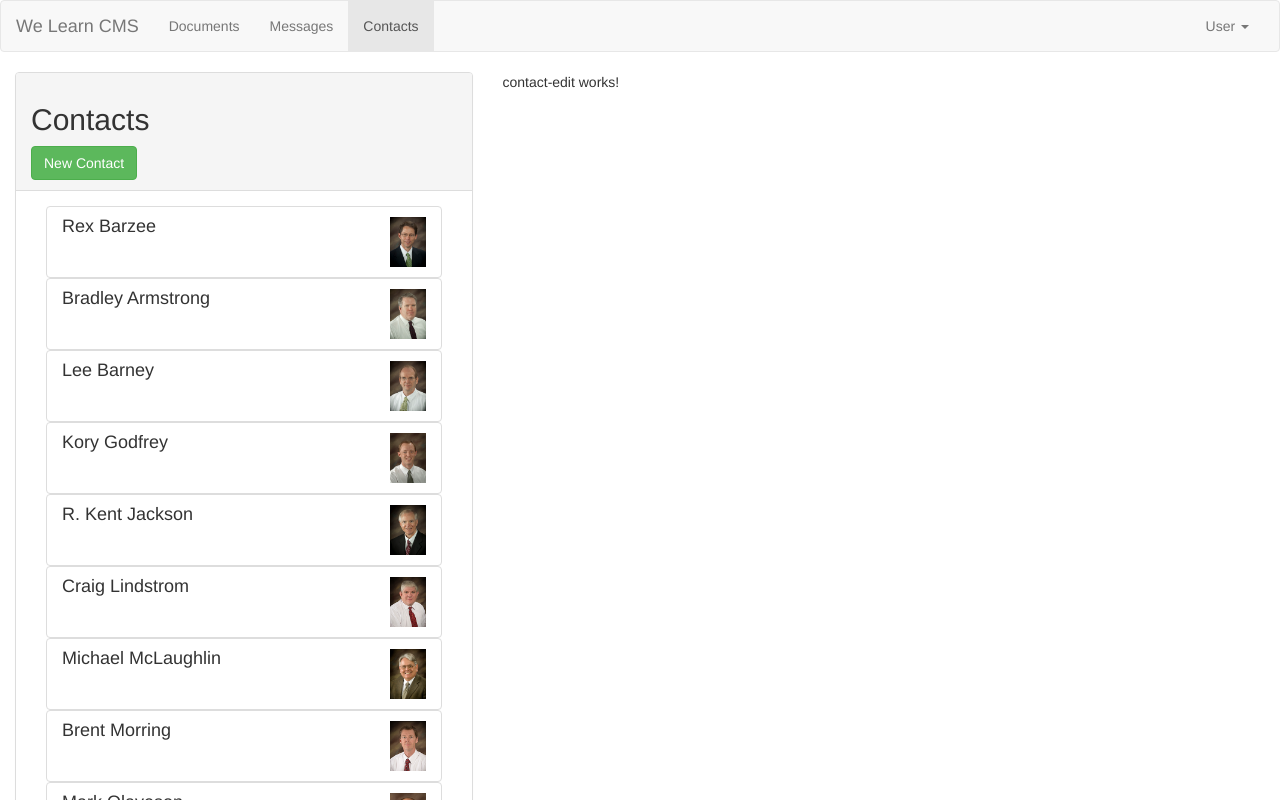
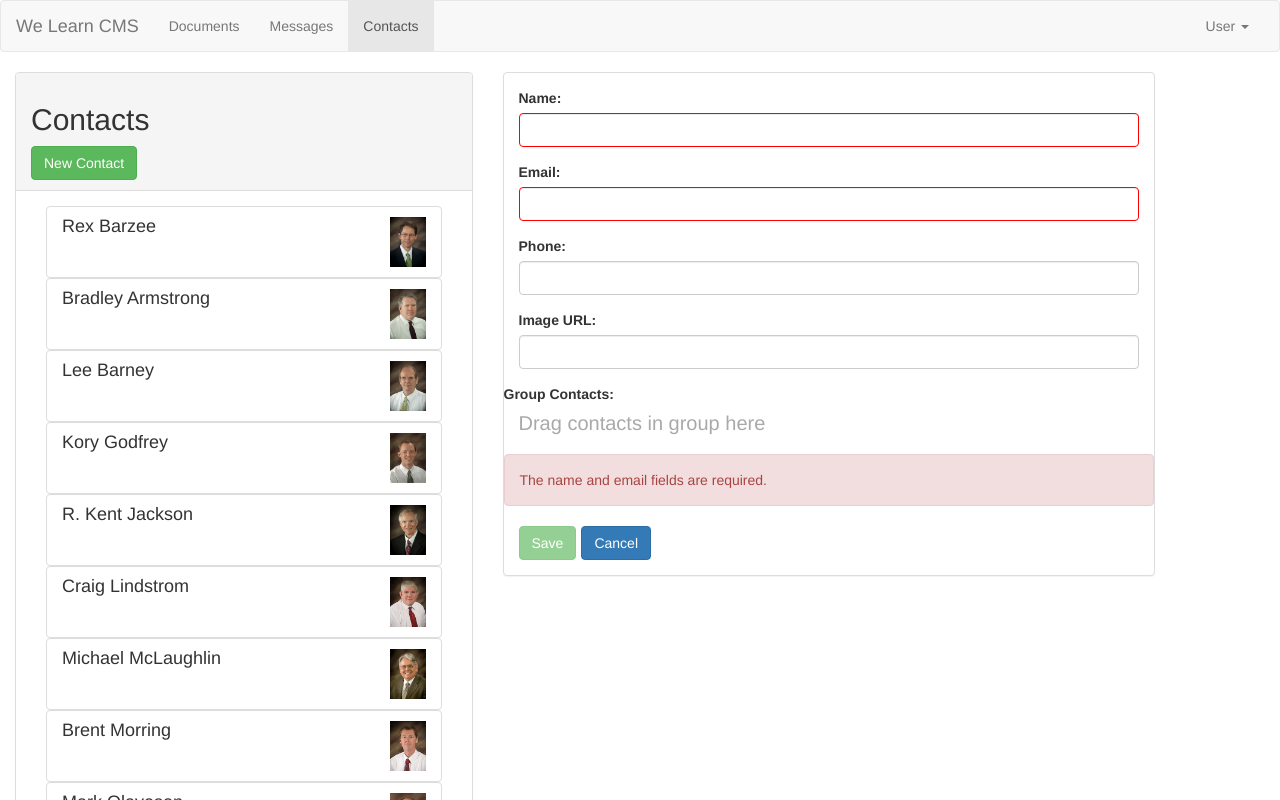
Before and after one commit to lydiaswan15/cms, an Angular app in the folder cms/: page /contacts/new in a window 1280 px wide. Shown: the top 800 px of the page. Built offline with nearby package versions, Linux system fonts and the light colour scheme.

Commit message:
error message with DndModule.forRoot()

```diff
--- a/cms/package.json
+++ b/cms/package.json
@@ -19,6 +19,7 @@
     "@angular/platform-browser-dynamic": "~13.3.0",
     "@angular/router": "~13.3.0",
     "bootstrap": "^3.4.1",
+    "ng2-dnd": "^5.0.2",
     "rxjs": "~7.5.0",
     "tslib": "^2.3.0",
     "zone.js": "~0.11.4"
--- a/cms/src/app/contacts/contact-edit/contact-edit.component.css
+++ b/cms/src/app/contacts/contact-edit/contact-edit.component.css
@@ -0,0 +1,33 @@
+
+.required.ng-invalid {
+    border: 1px solid red;
+  }
+
+  .invalid.ng-invalid.ng-dirty {
+    border: 1px solid red;
+  }
+
+  .pad-left-right{
+    padding-left:.1rem;
+  }
+
+  .deleteButton {
+    margin-top: 1.5rem;
+    margin-left: -1.2rem;
+    width: 3.4rem;
+  }
+
+  .buttonDiv {
+    margin-top: 1.5rem;
+  }
+
+  .groupDiv {
+    min-height: 6rem;
+    border: solid thin lightgrey;
+  }
+
+  .dragMsg {
+    font-size: 2rem;
+    color: darkgrey;
+    margin-left: 3rem;
+  }
--- a/cms/src/app/contacts/contact-edit/contact-edit.component.html
+++ b/cms/src/app/contacts/contact-edit/contact-edit.component.html
@@ -1 +1,103 @@
-<p>contact-edit works!</p>
+<div class="panel panel-default">
+    <div class="panel-body">
+      <form id="contact-edit" #f = "ngForm" (ngSubmit)="onSubmit(f)">
+        <div class="row">
+          <div class="col-sm-12 form-group">
+            <label for="name">Name:</label>
+            <input
+            [ngModel] = contact?.name
+            #name = ngModel
+              type="text"
+              id="name"
+              name="name"
+              class="form-control required"
+              size="120"
+              max="120"
+              required>
+          </div>
+        </div>
+
+        <div class="row">
+          <div class="col-sm-12 form-group">
+            <label for="email">Email:</label>
+            <input
+            pattern='[a-z0-9._%+-]+@[a-z0-9.-]+\.[a-z]{2,3}$'
+            #email = ngModel
+            [ngModel] = contact?.email
+              type="text"
+              id="email"
+              name="email"
+              class="form-control required"
+              size="120"
+              max="255"
+              required>
+          </div>
+          <div *ngIf="email.touched && !email.valid">Enter a valid email address</div>
+        </div>
+
+        <div class="row">
+          <div class="col-sm-12 form-group">
+            <label for="phone">Phone:</label>
+            <input
+            #phone = ngModel
+            pattern='\D*([2-9]\d{2})(\D*)([2-9]\d{2})(\D*)(\d{4})\D*'
+            [ngModel] = contact?.phone
+              type="text"
+              id="phone"
+              name="phone"
+              class="form-control invalid"
+              size="150"
+              max="255">
+
+          </div>
+          <div *ngIf="phone.touched && !phone.valid">Enter a valid phone number</div>
+        </div>
+
+        <div class="row">
+          <div class="col-sm-12 form-group">
+            <label for="imageUrl">Image URL:</label>
+            <input
+            #imageUrl = ngModel
+              [ngModel] = contact?.imageUrl
+              type="text"
+              id="imageUrl"
+              name="imageUrl"
+              class="form-control"
+              size="150"
+              max="255">
+          </div>
+        </div>
+
+        <div class="row">
+          <div class="form-group">
+            <label for="groupList">Group Contacts:</label>
+
+            <div class="row" id="groupList"
+                style="min-height: 3rem;" >
+
+              <div *ngFor="let contact of groupContacts; let i = index">
+                <div>
+                  <cms-contact-item class="col-sm-11" [contact]="contact"></cms-contact-item>
+                  <button class="btn btn-danger col-sm-2 deleteButton" (click)="onRemoveItem(i)">X</button>
+                </div>
+              </div>
+              <span class="dragMsg" *ngIf="groupContacts?.length < 1">Drag contacts in group here</span>
+            </div>
+
+          </div>
+        </div>
+
+
+        <div class="row">
+            <div class="alert alert-danger" *ngIf="(!name.touched && !name.valid) || (!email.touched && !email.valid)">
+                The name and email fields are required.
+            </div>
+          <div class="col-xs-12 btn-toolbar">
+            <button class="btn btn-success" type="submit"[disabled]="!f.valid">Save</button>
+            <button class="btn btn-primary" type="button" (click)="onCancel()">Cancel</button>
+          </div>
+        </div>
+
+      </form>
+    </div>
+  </div>
--- a/cms/src/app/contacts/contact-edit/contact-edit.component.ts
+++ b/cms/src/app/contacts/contact-edit/contact-edit.component.ts
@@ -1,4 +1,8 @@
 import { Component, OnInit } from '@angular/core';
+import { FormGroup } from '@angular/forms';
+import { ActivatedRoute, Params, Router } from '@angular/router';
+import { Contact } from '../contact.model';
+import { ContactService } from '../contact.service';
 
 @Component({
   selector: 'app-contact-edit',
@@ -6,10 +10,57 @@ import { Component, OnInit } from '@angular/core';
   styleUrls: ['./contact-edit.component.css']
 })
 export class ContactEditComponent implements OnInit {
+  originalContact: Contact;
+  contact: Contact;
+  groupContacts: Contact[] = [];
+  editMode: boolean = false;
+  id: string;
 
-  constructor() { }
+  constructor(private contactService: ContactService,
+    private router: Router,
+    private route: ActivatedRoute){
+
+    }
 
   ngOnInit(): void {
+    this.route.params.subscribe((params: Params) =>{
+      let id = params.id;
+      if(id == null || undefined){
+        this.editMode = false;
+        return;
+      }
+      this.originalContact = this.contactService.getContact(id);
+      if(this.originalContact == undefined || null){
+        return;
+      }
+      this.editMode = true;
+      this.contact = JSON.parse(JSON.stringify(this.originalContact));
+
+      // This line might not be correct
+      if(this.groupContacts != null){
+        this.groupContacts = JSON.parse(JSON.stringify(this.originalContact));
+      }
+    })
+  }
+
+  onSubmit(form: FormGroup){
+    console.log(this.originalContact);
+    let value = form.value;
+    let newContact = new Contact(value.id, value.name, value.email, value.phone, value.imageUrl, value.group);
+    console.log(newContact);
+
+    if(this.editMode == true){
+      this.contactService.updateContact(this.originalContact, newContact);
+    }
+    else{
+      this.contactService.addContact(newContact)
+    }
+    this.router.navigate(['/contacts']);
+
+  }
+
+  onCancel(){
+    this.router.navigate(['contacts'])
   }
 
 }
--- a/cms/src/app/documents/document-edit/document-edit.component.ts
+++ b/cms/src/app/documents/document-edit/document-edit.component.ts
@@ -2,7 +2,7 @@ import { Component, OnInit } from '@angular/core';
 import { FormGroup } from '@angular/forms';
 import { Document } from '../document.model';
 import { DocumentService } from '../document.service';
-import { Router } from '@angular/router';
+import { Params, Router } from '@angular/router';
 import { ActivatedRoute } from '@angular/router';
 
 @Component({
@@ -14,7 +14,7 @@ export class DocumentEditComponent implements OnInit {
 
   originalDocument: Document;
   document: Document;
-  editMode: false;
+  editMode: boolean = false;
 
 
 
@@ -25,16 +25,39 @@ export class DocumentEditComponent implements OnInit {
 }
 
   ngOnInit(): void {
-    console.log(this.document);
+    this.route.params.subscribe((params: Params) =>{
+      let id = params.id;
+      if(id == undefined || null){
+        this.editMode = false;
+        return;
+      }
+      this.originalDocument = this.documentService.getDocument(id);
+      if(this.originalDocument == undefined ||null){
+        return;
+      }
+      this.editMode = true;
+      this.document = JSON.parse(JSON.stringify(this.originalDocument));
+
+    })
   }
 
   onSubmit(form: FormGroup){
+    console.log(this.originalDocument);
     let value = form.value;
-    console.log(value);
-    let newDocument = new Document(1, value.name, value.description, value.url);
-    // How do we update the ID to be unique for each value?
+    let newDocument = new Document(value.id, value.name, value.description, value.url);
+    console.log(newDocument);
+
+    if(this.editMode == true){
+      this.documentService.updateDocument(this.originalDocument, newDocument);
+    }
+    else{
+      this.documentService.addDocument(newDocument)
+    }
+    this.router.navigate(['/documents']);
 
   }
-  onCancel(){}
+  onCancel(){
+    this.router.navigate(['documents']);
+  }
 
 }
--- a/cms/src/app/documents/document.service.ts
+++ b/cms/src/app/documents/document.service.ts
@@ -77,7 +77,7 @@ export class DocumentService{
             return;
          }
 
-         newDocument.id = originalDocument.id
+        //  newDocument.id = originalDocument.id
         this.documents[pos] = newDocument
         let documentsListClone = this.documents.slice()
         this.documentListChangedEvent.next(documentsListClone)
```
Also changed, not shown: cms/src/app/app.module.ts (+8 -3 lines), 1 other file (tests, documents, lock files or other folders).
